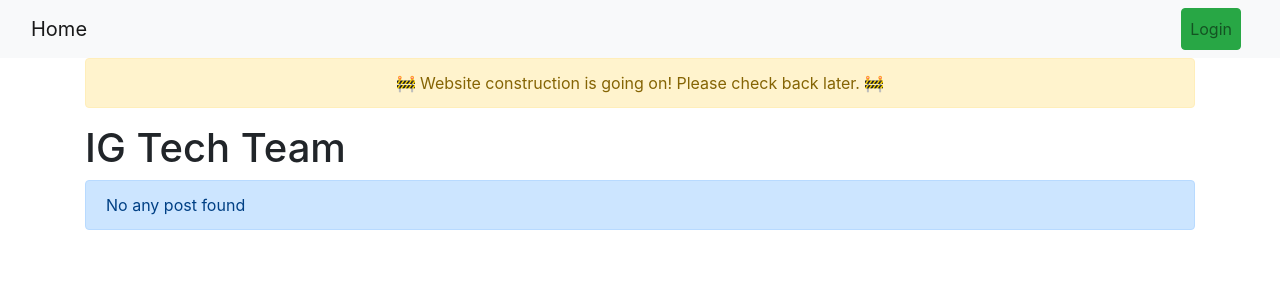
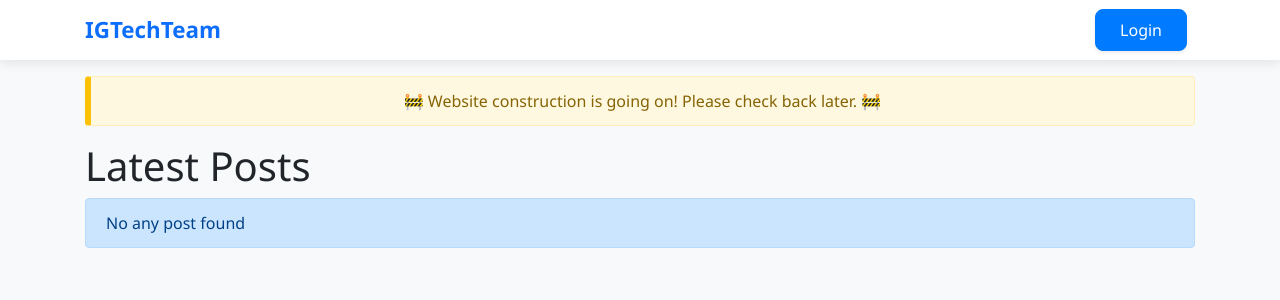
Before and after one commit to IshwarGautam/Blog-Website, a Flask app: page / in a window 1280 px wide. Shown: the top 300 px of the page. Run offline with Flask 3, Linux system fonts and the light colour scheme; data that the repository does not hold is empty; some libraries are stand-ins or nearby versions.

Commit message:
Style the site.

```diff
--- a/templates/base.html
+++ b/templates/base.html
@@ -2,85 +2,138 @@
 <html lang="en">
   <head>
     <meta charset="utf-8" />
-    <meta
-      name="viewport"
-      content="width=device-width, initial-scale=1, shrink-to-fit=no"
-    />
-    <!-- Bootstrap CSS -->
-    <link
-      rel="stylesheet"
-      href="https://stackpath.bootstrapcdn.com/bootstrap/4.3.1/css/bootstrap.min.css"
-    />
-    <!-- Summernote CSS -->
-    <link
-      href="https://cdnjs.cloudflare.com/ajax/libs/summernote/0.8.18/summernote-lite.min.css"
-      rel="stylesheet"
-    />
-    <!-- jQuery & Summernote JS -->
-    <script src="https://cdnjs.cloudflare.com/ajax/libs/jquery/3.6.0/jquery.min.js"></script>
-    <script src="https://cdnjs.cloudflare.com/ajax/libs/summernote/0.8.18/summernote-lite.min.js"></script>
-    <!-- Highlight.js for syntax highlighting -->
-    <link
-      rel="stylesheet"
-      href="https://cdnjs.cloudflare.com/ajax/libs/highlight.js/11.7.0/styles/github-dark.min.css"
-    />
-    <script src="https://cdnjs.cloudflare.com/ajax/libs/highlight.js/11.7.0/highlight.min.js"></script>
+    <meta name="viewport" content="width=device-width, initial-scale=1" />
+
+    <title>IGTechTeam</title>
+
     <!-- Favicon -->
     <link
       rel="icon"
       type="image/png"
       href="{{ url_for('static', filename='Images/favicon.png') }}"
     />
-    <title>IGTechTeam</title>
+
+    <!-- Bootstrap CSS -->
+    <link
+      rel="stylesheet"
+      href="https://stackpath.bootstrapcdn.com/bootstrap/4.3.1/css/bootstrap.min.css"
+    />
+
+    <!-- Summernote CSS -->
+    <link
+      href="https://cdnjs.cloudflare.com/ajax/libs/summernote/0.8.18/summernote-lite.min.css"
+      rel="stylesheet"
+    />
+
+    <!-- Highlight.js -->
+    <link
+      rel="stylesheet"
+      href="https://cdnjs.cloudflare.com/ajax/libs/highlight.js/11.7.0/styles/github-dark.min.css"
+    />
+    <script src="https://cdnjs.cloudflare.com/ajax/libs/highlight.js/11.7.0/highlight.min.js"></script>
+
+    <!-- jQuery & Summernote JS -->
+    <script src="https://cdnjs.cloudflare.com/ajax/libs/jquery/3.6.0/jquery.min.js"></script>
+    <script src="https://cdnjs.cloudflare.com/ajax/libs/summernote/0.8.18/summernote-lite.min.js"></script>
+
+    <style>
+      body {
+        background-color: #f7f9fb;
+        font-family: "Segoe UI", sans-serif;
+      }
+
+      .navbar {
+        box-shadow: 0 4px 10px rgba(0, 0, 0, 0.08);
+      }
+
+      .navbar-brand {
+        font-weight: bold;
+        font-size: 1.4rem;
+        color: #0d6efd !important;
+      }
+
+      .navbar-nav .btn {
+        border-radius: 8px;
+        transition: all 0.2s ease;
+      }
+
+      .navbar-nav .btn:hover {
+        transform: scale(1.05);
+        box-shadow: 0 4px 12px rgba(0, 0, 0, 0.1);
+      }
+
+      .alert-warning {
+        margin-top: 1rem;
+        font-weight: 500;
+        border-left: 6px solid #ffc107;
+        background-color: #fff8e1;
+      }
+
+      .alert-danger {
+        margin-top: 1rem;
+      }
+    </style>
   </head>
   <body>
     <!-- Navbar -->
-    <nav class="navbar navbar-expand-md navbar-light bg-light w-100">
-      <div class="container-fluid">
-        <a class="navbar-brand" href="{{ url_for('post.index') }}">Home</a>
+    <nav class="navbar navbar-expand-md navbar-light bg-white sticky-top">
+      <div class="container">
+        <a class="navbar-brand" href="{{ url_for('post.index') }}">
+          IGTechTeam
+        </a>
+
         <div class="navbar-nav">
           {% if current_user.is_authenticated and current_user.is_admin %}
-          <a class="nav-link" href="{{ url_for('post.create') }}"
-            >Create Post</a
-          >
+          <a class="nav-link" href="{{ url_for('post.create') }}">
+            Create Post
+          </a>
           {% endif %}
         </div>
-        <div class="navbar-nav ml-auto">
+
+        <div class="navbar-nav ml-auto d-flex align-items-center gap-2">
           <a
-            class="nav-link btn btn-success mr-2"
+            class="btn btn-primary px-4 py-2 fw-semibold shadow-sm mr-2"
             href="{{ url_for('auth.login') }}"
-            >Login</a
           >
+            Login
+          </a>
+
           {% if current_user.is_authenticated and current_user.is_admin %}
           <a
-            class="nav-link btn btn-secondary"
+            class="btn btn-outline-secondary px-4 py-2 fw-semibold shadow-sm"
             href="{{ url_for('auth.logout') }}"
-            >Logout</a
           >
+            Logout
+          </a>
           {% endif %}
         </div>
       </div>
     </nav>
+
+    <!-- Site Notice -->
     <div class="container text-center">
       <div class="alert alert-warning" role="alert">
         🚧 Website construction is going on! Please check back later. 🚧
       </div>
     </div>
+
+    <!-- Flash Messages -->
     <div class="container">
       {% for message in get_flashed_messages() %}
       <div class="alert alert-danger">{{ message }}</div>
       {% endfor %}
-      <!-- Content block -->
-      {% block content %} {% endblock %}
     </div>
 
-    <!-- Summernote Editor -->
+    <!-- Page Content -->
+    <div class="container">{% block content %} {% endblock %}</div>
+
+    <!-- Summernote Initialization -->
     <script>
       $(document).ready(function () {
         $("#summernote").summernote({
-          height: 300, // Editor height
+          height: 300,
           toolbar: [
-            ["style", ["style"]], // Add Heading options (H1, H2, H3, etc.)
+            ["style", ["style"]],
             ["font", ["bold", "italic", "underline", "clear"]],
             ["fontname", ["fontname"]],
             ["fontsize", ["fontsize"]],
@@ -88,25 +141,23 @@
             ["para", ["ul", "ol", "paragraph"]],
             ["insert", ["link", "picture", "video", "table", "hr"]],
             ["view", ["fullscreen", "codeview", "help"]],
-            ["custom", ["codeblock"]], // Custom Code Block button
+            ["custom", ["codeblock"]],
           ],
           buttons: {
-            // Custom Code Block Button
             codeblock: function (context) {
               var ui = $.summernote.ui;
               var button = ui.button({
                 contents: '<i class="fa fa-code"></i> Code Block',
                 tooltip: "Insert Code Block",
                 click: function () {
-                  // Insert an empty code block where the user can type
                   var codeBlock = `
                     <pre><code class="language-python" contenteditable="true" style="white-space: pre-wrap;"></code></pre>
                   `;
                   context.invoke("editor.pasteHTML", codeBlock);
-                  hljs.highlightAll(); // Apply syntax highlighting immediately
+                  hljs.highlightAll();
                   var codeBlockNode =
                     context.invoke("editor.getBody").lastChild;
-                  $(codeBlockNode).find("code").focus(); // Focus on the inserted code block
+                  $(codeBlockNode).find("code").focus();
                 },
               });
               return button.render();
@@ -114,7 +165,7 @@
           },
         });
 
-        hljs.highlightAll(); // Apply syntax highlighting on page load
+        hljs.highlightAll();
       });
     </script>
   </body>
--- a/templates/index.html
+++ b/templates/index.html
@@ -1,5 +1,5 @@
 {% extends 'base.html' %} {% block content %}
-<h1>{% block title %} IG Tech Team {% endblock %}</h1>
+<h1>{% block title %} Latest Posts {% endblock %}</h1>
 {% if not posts %}
 <p class="alert alert-primary">No any post found</p>
 {% endif %} {% for post in posts %}
```
